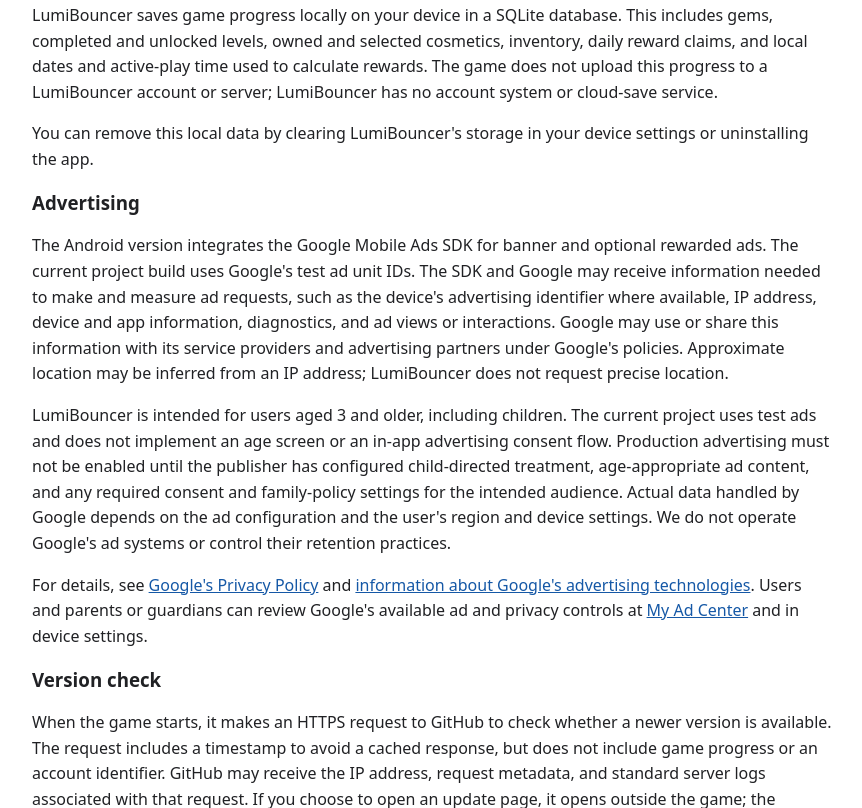
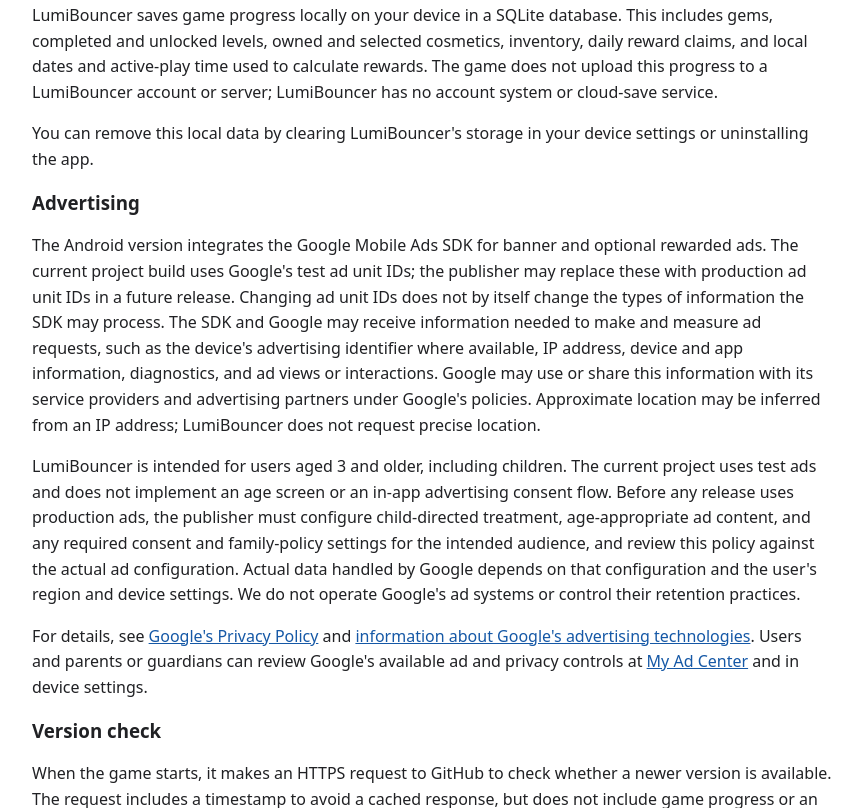
Before and after one commit to Arctigor/lumibouncer-version, a plain HTML site: page index.html in a window 1280 px wide. Shown: the part 412-1220 px from the top of the page, without its empty margins (208-1070 px from the left). Drawn offline with Linux system fonts and the light colour scheme.

Commit message:
Revise advertising integration and age policy details
Updated advertising and age policy descriptions for clarity and compliance.

```diff
--- a/index.html
+++ b/index.html
@@ -32,8 +32,8 @@
     <p>You can remove this local data by clearing LumiBouncer's storage in your device settings or uninstalling the app.</p>
 
     <h3>Advertising</h3>
-    <p>The Android version integrates the Google Mobile Ads SDK for banner and optional rewarded ads. The current project build uses Google's test ad unit IDs. The SDK and Google may receive information needed to make and measure ad requests, such as the device's advertising identifier where available, IP address, device and app information, diagnostics, and ad views or interactions. Google may use or share this information with its service providers and advertising partners under Google's policies. Approximate location may be inferred from an IP address; LumiBouncer does not request precise location.</p>
-    <p>LumiBouncer is intended for users aged 3 and older, including children. The current project uses test ads and does not implement an age screen or an in-app advertising consent flow. Production advertising must not be enabled until the publisher has configured child-directed treatment, age-appropriate ad content, and any required consent and family-policy settings for the intended audience. Actual data handled by Google depends on the ad configuration and the user's region and device settings. We do not operate Google's ad systems or control their retention practices.</p>
+    <p>The Android version integrates the Google Mobile Ads SDK for banner and optional rewarded ads. The current project build uses Google's test ad unit IDs; the publisher may replace these with production ad unit IDs in a future release. Changing ad unit IDs does not by itself change the types of information the SDK may process. The SDK and Google may receive information needed to make and measure ad requests, such as the device's advertising identifier where available, IP address, device and app information, diagnostics, and ad views or interactions. Google may use or share this information with its service providers and advertising partners under Google's policies. Approximate location may be inferred from an IP address; LumiBouncer does not request precise location.</p>
+    <p>LumiBouncer is intended for users aged 3 and older, including children. The current project uses test ads and does not implement an age screen or an in-app advertising consent flow. Before any release uses production ads, the publisher must configure child-directed treatment, age-appropriate ad content, and any required consent and family-policy settings for the intended audience, and review this policy against the actual ad configuration. Actual data handled by Google depends on that configuration and the user's region and device settings. We do not operate Google's ad systems or control their retention practices.</p>
     <p>For details, see <a href="https://policies.google.com/privacy">Google's Privacy Policy</a> and <a href="https://policies.google.com/technologies/ads">information about Google's advertising technologies</a>. Users and parents or guardians can review Google's available ad and privacy controls at <a href="https://myadcenter.google.com/">My Ad Center</a> and in device settings.</p>
 
     <h3>Version check</h3>
```
